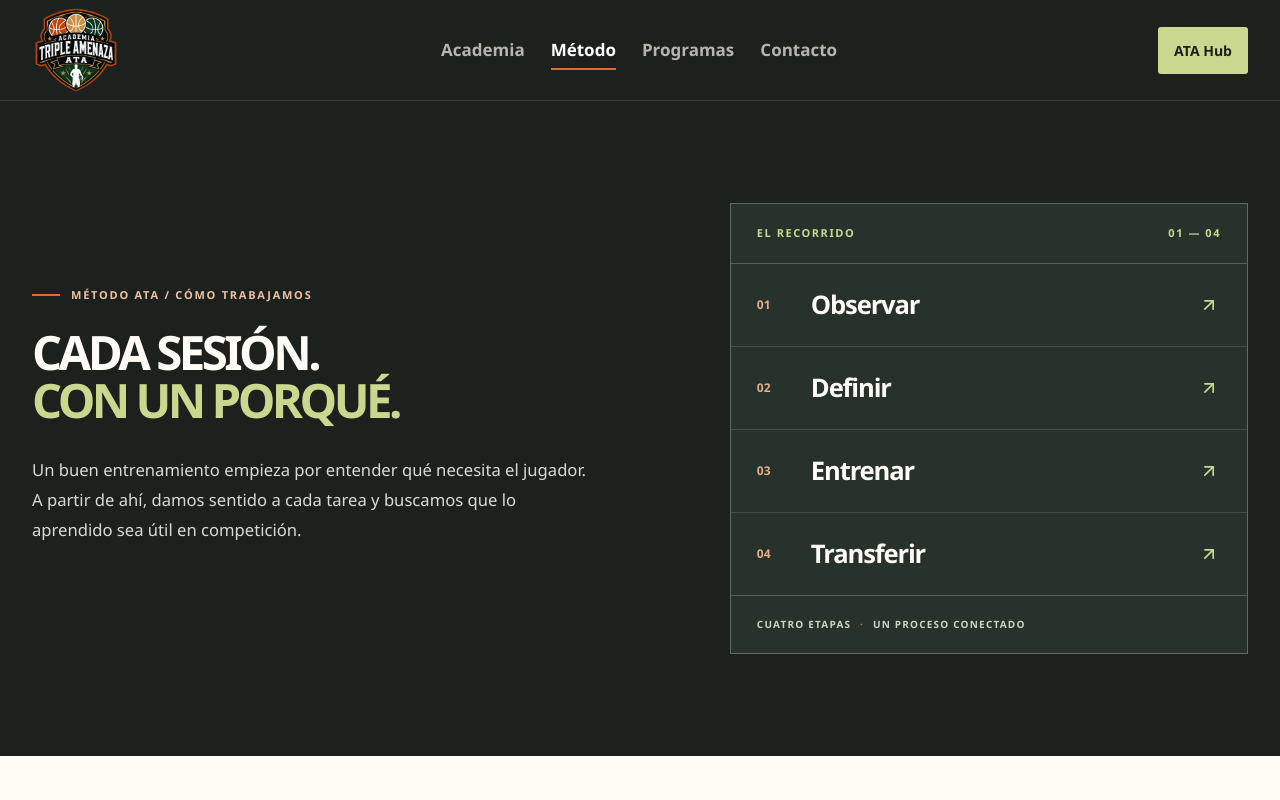
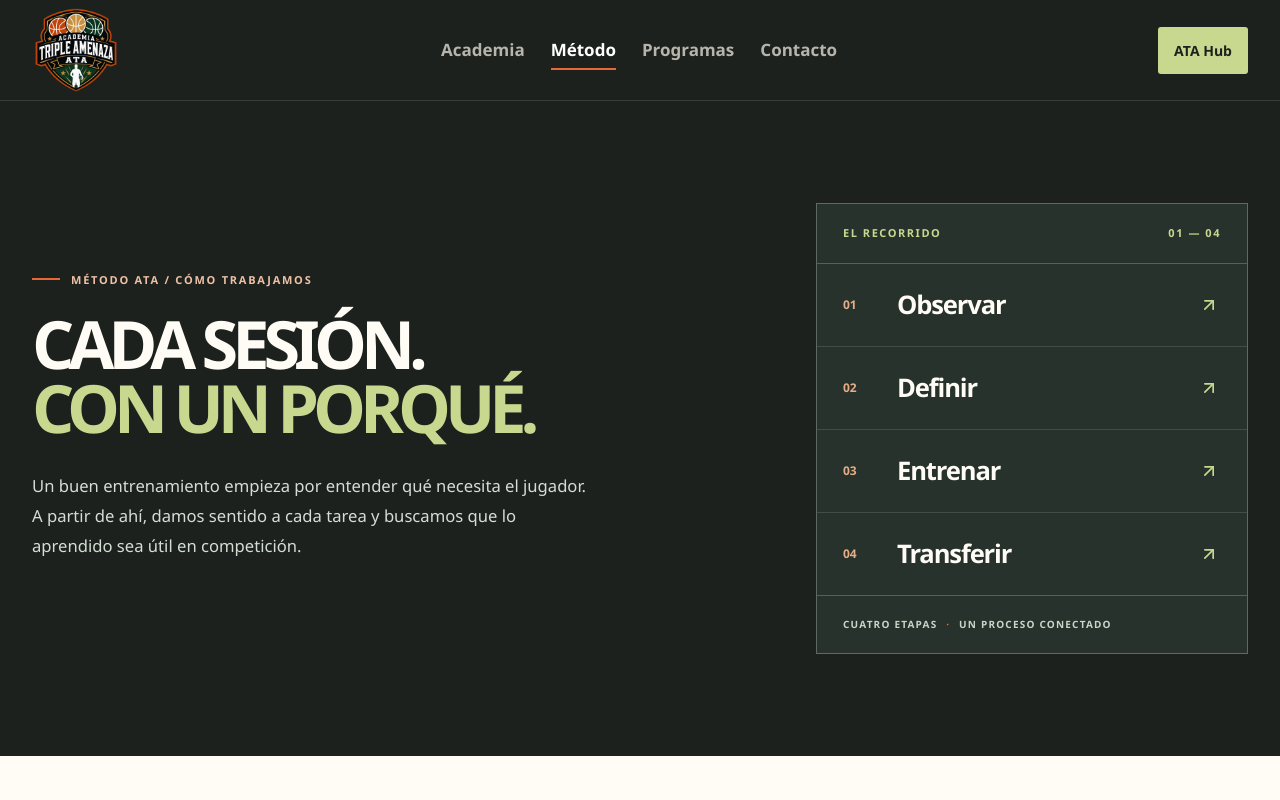
Before and after one commit to Maria0696/triple-amenaza, a Next.js app: page /metodo in a window 1280 px wide. Shown: the top 800 px of the page. Built offline with nearby package versions, Linux system fonts and the light colour scheme.

Commit message:
style(metodo): ampliar titular principal y ajustar columnas del hero

```diff
--- a/src/app/metodo/metodo.css
+++ b/src/app/metodo/metodo.css
@@ -38,8 +38,8 @@
 .method-page-hero { background: var(--ink); color: var(--paper); }
 .method-page-hero-grid {
   display: grid;
-  grid-template-columns: minmax(0, 1.08fr) minmax(0, .92fr);
-  gap: clamp(45px, 7vw, 110px);
+  grid-template-columns: minmax(0, 1.25fr) minmax(0, .75fr);
+  gap: clamp(30px, 5vw, 85px);
   align-items: center;
   padding-block: clamp(78px, 8vw, 116px);
 }
@@ -48,10 +48,10 @@
   display: flex;
   flex-direction: column;
   margin: 0;
-  font-size: clamp(34px, 3.7vw, 62px);
+  font-size: clamp(62px, 5.2vw, 88px);
   font-weight: 950;
-  line-height: 1;
-  letter-spacing: -.075em;
+  line-height: .95;
+  letter-spacing: -.09em;
   text-transform: uppercase;
   white-space: nowrap;
 }
@@ -266,7 +266,7 @@
 
 @media (max-width: 1100px) {
   .method-page-hero-grid { gap: 35px; }
-  .method-page-hero-title { font-size: clamp(34px, 3.8vw, 46px); }
+  .method-page-hero-title { font-size: clamp(56px, 9vw, 85px); white-space: normal; }
   .method-page-stage { grid-template-columns: 100px minmax(0, 1fr); gap: 25px 32px; }
   .method-page-stage-aside { grid-column: 2; margin-top: 0; min-height: 0; }
 }
```
